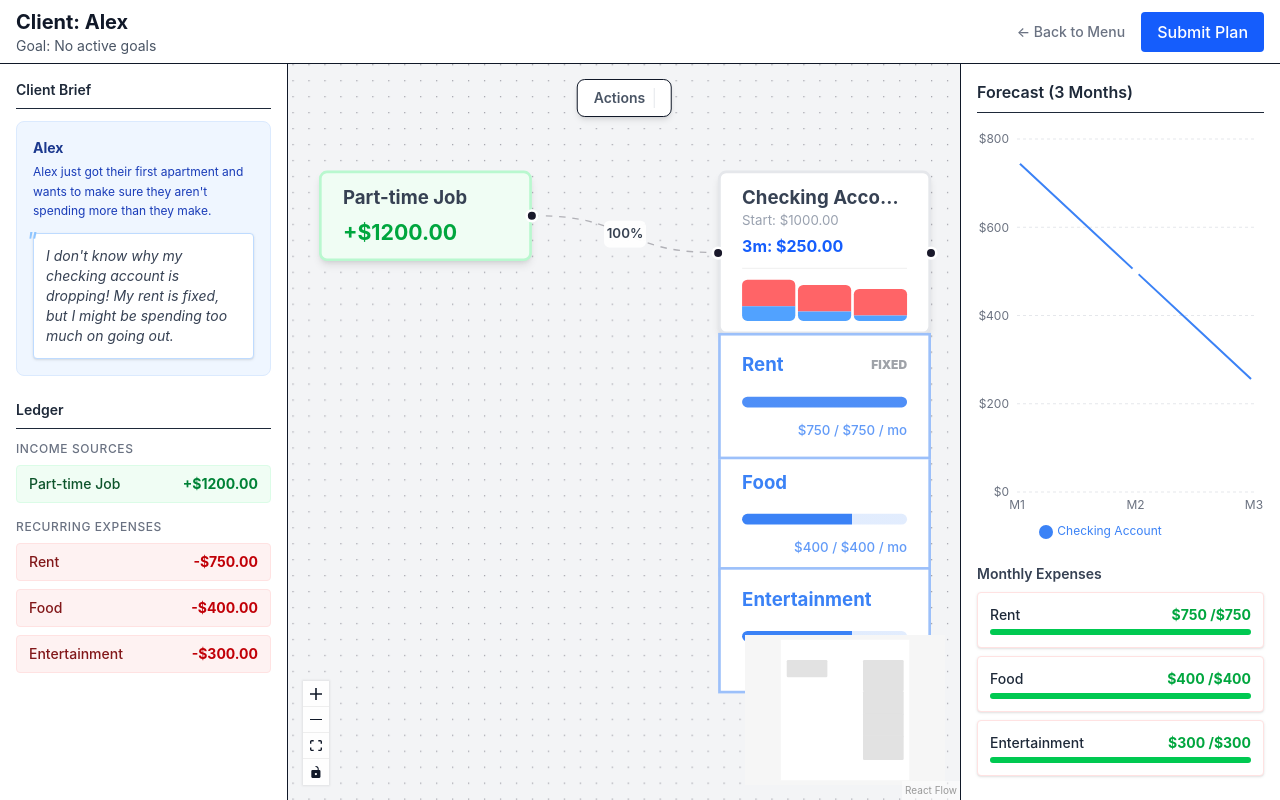
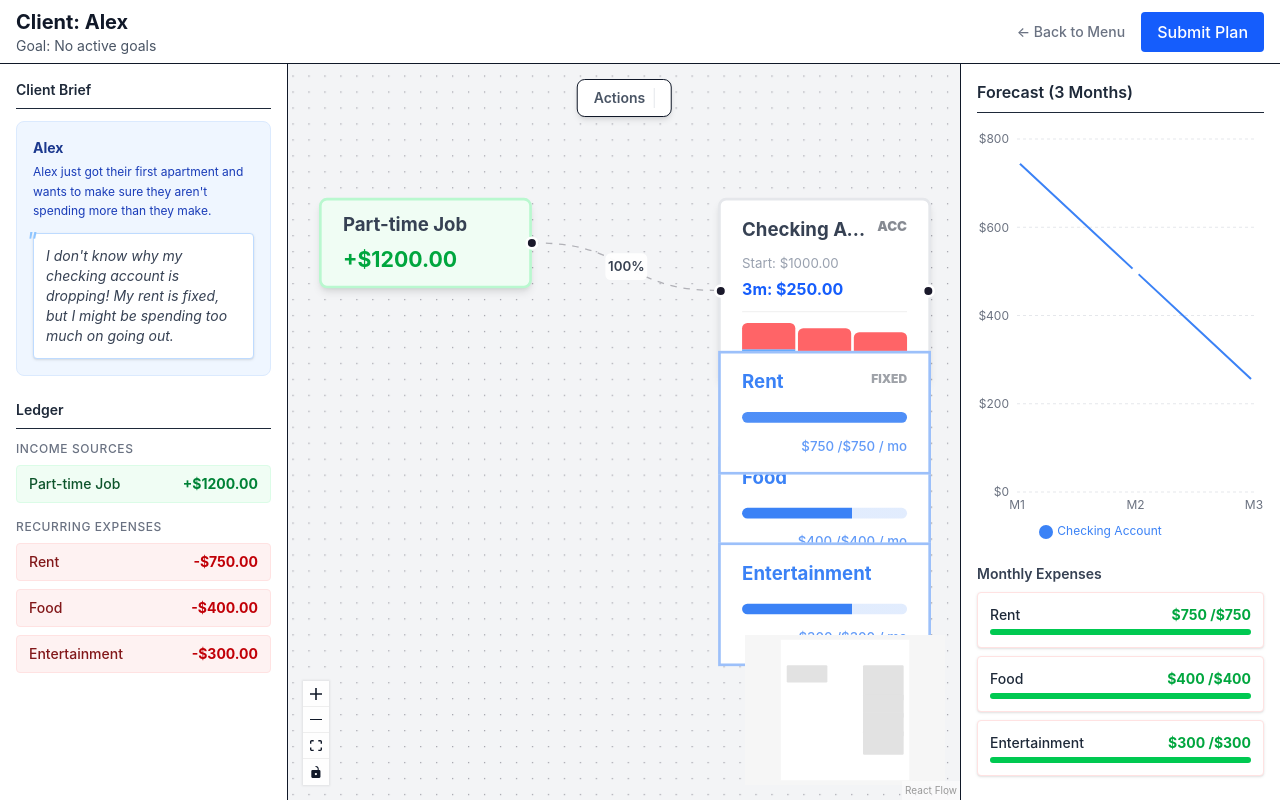
Before and after one commit to BrandonMCoffey/personal-finance-sim, a React (Vite) app: page / in a window 1280 px wide. Both pictures are taken after a click on the element 280 px from the left and 267 px from the top of the page. Built offline with nearby package versions, Linux system fonts and the light colour scheme.

Commit message:
WIP New Node Structure

```diff
--- a/src/components/canvas/CanvasControls.tsx
+++ b/src/components/canvas/CanvasControls.tsx
@@ -3,7 +3,7 @@ import { useFinanceStore } from '../../store/financeStore';
 import type { AccountType } from '../../store/financeStore';
 
 export function CanvasControls() {
-  const { addAccount, addCard, allowedActions, accounts, initialAccountCount } = useFinanceStore();
+  const { addAccount, addCard, allowedActions, accounts, cards, initialAccountCount } = useFinanceStore();
 
   if (!allowedActions) return null;
 
@@ -11,19 +11,14 @@ export function CanvasControls() {
   const canAddMoreAccounts = allowedActions.maxNewAccounts === undefined || addedCount < allowedActions.maxNewAccounts;
 
   const handleAddAccount = (type: AccountType) => {
-    const defaultName = type.charAt(0).toUpperCase() + type.slice(1) + ' Account';
-    const accountName = window.prompt(`Enter a name for the ${type} account:`, defaultName);
-    if (accountName && accountName.trim() !== '') addAccount(accountName.trim(), type);
+    const defaultName = `${type.charAt(0).toUpperCase() + type.slice(1)} ${accounts.length + 1}`;
+    addAccount(defaultName, type);
   };
 
   const handleAddCard = (type: 'debit' | 'credit') => {
-    const defaultName = type === 'credit' ? 'Rewards Credit Card' : 'Bank Debit Card';
-    const cardName = window.prompt(`Enter a name for the ${type} card:`, defaultName);
-    if (cardName && cardName.trim() !== '') {
-      // Default to the first checking/bank account available for the linkedAccountId
-      const defaultLinkedAcc = accounts.find(a => a.type === 'checking' || a.type === 'bank')?.id || accounts[0]?.id || '';
-      addCard(cardName.trim(), type, defaultLinkedAcc);
-    }
+    const defaultName = type === 'credit' ? `Credit Card ${cards.length + 1}` : `Debit Card ${cards.length + 1}`;
+    const defaultLinkedAcc = accounts.find(a => a.type === 'checking' || a.type === 'bank')?.id || accounts[0]?.id || '';
+    addCard(defaultName, type, defaultLinkedAcc);
   };
 
   return (
@@ -31,8 +26,6 @@ export function CanvasControls() {
       <div className="flex items-center px-2 mr-2 border-r border-gray-200">
         <span className="text-sm font-semibold text-gray-600">Actions</span>
       </div>
-
-      {/* Account Buttons */}
       {canAddMoreAccounts && allowedActions.canCreateAccounts && (
         <>
           {allowedActions.allowedAccountTypes.includes('checking') && (
@@ -46,8 +39,6 @@ export function CanvasControls() {
           )}
         </>
       )}
-
-      {/* Card Buttons */}
       {allowedActions.allowedCardTypes?.includes('debit') && (
         <button onClick={() => handleAddCard('debit')} className="px-3 py-1.5 bg-teal-50 text-teal-700 text-sm font-medium rounded border border-teal-200 hover:bg-teal-100">+ Debit Card</button>
       )}
--- a/src/components/canvas/FlowSandbox.tsx
+++ b/src/components/canvas/FlowSandbox.tsx
@@ -86,8 +86,8 @@ function FlowSandboxInner() {
       }
     });
 
-    const accountHeight = forecastMonths > 1 ? 122 : 70;
-    const childHeight = 88;
+    const accountHeight = forecastMonths > 1 ? 115 : 75;
+    const childHeight = 72;
 
     const newNodes: Node[] = [
       ...incomes.map((inc, i) => {
@@ -261,10 +261,14 @@ function FlowSandboxInner() {
     const { source, target } = params;
     const sourceNode = nodes.find(n => n.id === source);
     const targetNode = nodes.find(n => n.id === target);
-
     if (!sourceNode || !targetNode) return;
 
     const isValidTarget = ['account', 'card', 'goal', 'expense'].includes(targetNode.type || '');
+
+    if (sourceNode.type === 'card' && targetNode.type === 'account') {
+      const sourceCard = cards.find(c => c.id === source);
+      if (sourceCard?.type === 'credit') return; // Silently reject, cannot transfer CC to bank
+    }
 
     if (sourceNode.type === 'income' && ['account', 'card', 'expense'].includes(targetNode.type || '')) {
       const targetExpense = expenses.find(e => e.id === target);
@@ -330,7 +334,7 @@ function FlowSandboxInner() {
       const existingRules = transferRules.filter(r => r.destinationId === node.id);
       existingRules.forEach(r => removeTransferRule(r.id));
 
-      const targetAmount = node.type === 'expense' ? expenses.find(e=>e.id===node.id)?.amount : goals.find(g=>g.id===node.id)?.targetAmount;
+      const targetAmount = node.type === 'expense' ? expenses.find(e => e.id === node.id)?.amount : goals.find(g => g.id === node.id)?.targetAmount;
       addTransferRule(targetParentId, node.id, targetAmount ? Math.min(10000, targetAmount) : 100, 'fixed');
     } else {
       if (node.parentId) {
--- a/src/components/canvas/nodes/AccountNode.tsx
+++ b/src/components/canvas/nodes/AccountNode.tsx
@@ -1,51 +1,59 @@
-import { Handle, Position } from '@xyflow/react';
+import { BaseNode } from './BaseNode';
+import { useFinanceStore } from '../../../store/financeStore';
 
 interface AccountNodeProps {
   data: {
+    id: string;
     name: string;
     balance: number;
     forecastBalance: number;
     forecastMonths: number;
     accountType: string;
+    apy?: number;
     history: { month: number; balance: number; in: number; out: number }[];
   };
 }
 
 export function AccountNode({ data }: AccountNodeProps) {
+  const { renameAccount } = useFinanceStore();
   const isCash = data.accountType === 'cash';
   const isNegative = data.forecastBalance < 0 && !isCash;
 
-  let bgStyle = 'bg-white border-gray-200';
-  if (isNegative) bgStyle = 'bg-red-50 border-red-400 z-10';
-  else if (isCash) bgStyle = 'bg-green-50 border-green-200 shadow-[0_0_15px_rgba(34,197,94,0.15)] z-10';
+  let bgColor = 'bg-white';
+  let borderColor = 'border-gray-200';
+  if (isNegative) {
+    bgColor = 'bg-red-50';
+    borderColor = 'border-red-400';
+  } else if (isCash) {
+    bgColor = 'bg-green-50 shadow-[0_0_15px_rgba(34,197,94,0.15)]';
+    borderColor = 'border-green-200';
+  }
 
   const handleColor = isCash ? 'bg-green-500' : 'bg-blue-400';
+  const titleColor = isCash ? 'text-green-800' : 'text-gray-700';
   const maxScale = Math.max(...data.history.map(h => Math.max(0, h.balance) + h.out), 100);
 
+  const headerElement = isNegative ? (
+    <div className="w-4 h-4 bg-red-600 rounded-full flex items-center justify-center text-white text-[11px] font-black shadow-sm cursor-help animate-pulse" title="Overdraft Warning: More money is leaving this account than is available!">!</div>
+  ) : (data.apy ? (
+    <div className="text-[10px] font-bold text-blue-500 cursor-help" title="Annual Percentage Yield">+{data.apy}% APY</div>
+  ) : undefined);
+
   return (
-    <div className={`px-4 py-2 shadow-md rounded-md border-2 w-[160px] ${bgStyle}`}>
-      <Handle type="target" position={Position.Left} className={`w-3 h-3 ${handleColor}`} />
-
-      <div className="flex flex-col">
-        <div className="flex justify-between items-start">
-          <div className={`text-sm font-bold truncate ${isCash ? 'text-green-800' : 'text-gray-700'}`}>
-            {data.name}
-          </div>
-
-          {isNegative && (
-            <div
-              className="w-4 h-4 bg-red-600 rounded-full flex items-center justify-center text-white text-[11px] font-black shrink-0 ml-1 shadow-sm cursor-help animate-pulse"
-              title="Overdraft Warning: More money is leaving this account than is available!"
-            >
-              !
-            </div>
-          )}
-        </div>
-
-        <div className={`text-[10px] ${isCash ? 'text-green-600/80' : 'text-gray-400'}`}>Start: ${data.balance.toFixed(2)}</div>
-        <div className={`text-xs font-bold mt-1 ${isNegative ? 'text-red-600' : isCash ? 'text-green-700' : 'text-blue-600'}`}>
-          {data.forecastMonths}m: ${data.forecastBalance.toFixed(2)}
-        </div>
+    <BaseNode
+      title={data.name}
+      subtitle={isCash ? 'CASH' : 'ACC'}
+      bgColor={bgColor}
+      borderColor={borderColor}
+      titleColor={titleColor}
+      targetHandle={{ color: handleColor }}
+      sourceHandle={{ color: handleColor }}
+      onRename={(newName) => renameAccount(data.id, newName)}
+      headerElement={headerElement}
+    >
+      <div className={`text-[10px] ${isCash ? 'text-green-600/80' : 'text-gray-400'}`}>Start: ${data.balance.toFixed(2)}</div>
+      <div className={`text-xs font-bold mt-1 ${isNegative ? 'text-red-600' : isCash ? 'text-green-700' : 'text-blue-600'}`}>
+        {data.forecastMonths}m: ${data.forecastBalance.toFixed(2)}
       </div>
 
       {data.forecastMonths > 1 && (
@@ -54,7 +62,6 @@ export function AccountNode({ data }: AccountNodeProps) {
             const outHeight = (h.out / maxScale) * 100;
             const balHeight = (Math.max(0, h.balance) / maxScale) * 100;
             const barColor = isCash ? 'bg-green-500' : 'bg-blue-400';
-
             return (
               <div
                 key={h.month}
@@ -69,8 +76,6 @@ export function AccountNode({ data }: AccountNodeProps) {
           })}
         </div>
       )}
-
-      <Handle type="source" position={Position.Right} className={`w-3 h-3 ${handleColor}`} />
-    </div>
+    </BaseNode>
   );
 }
--- /dev/null
+++ b/src/components/canvas/nodes/BaseNode.tsx
@@ -0,0 +1,77 @@
+import { Handle, Position } from '@xyflow/react';
+import { useState } from 'react';
+
+interface BaseNodeProps {
+    title: string;
+    subtitle?: string;
+    bgColor: string;
+    borderColor: string;
+    titleColor: string;
+    isSnapped?: boolean;
+    sourceHandle?: { color: string; position?: Position };
+    targetHandle?: { color: string; position?: Position };
+    children: React.ReactNode;
+    onRename?: (newName: string) => void;
+    headerElement?: React.ReactNode;
+}
+
+export function BaseNode({ title, subtitle, bgColor, borderColor, titleColor, isSnapped, sourceHandle, targetHandle, children, onRename, headerElement }: BaseNodeProps) {
+    const [isEditing, setIsEditing] = useState(false);
+    const [editName, setEditName] = useState(title);
+
+    const handleBlur = () => {
+        setIsEditing(false);
+        if (onRename && editName.trim()) {
+            onRename(editName.trim());
+        } else {
+            setEditName(title);
+        }
+    };
+
+    const handleKeyDown = (e: React.KeyboardEvent) => {
+        if (e.key === 'Enter') handleBlur();
+        if (e.key === 'Escape') {
+            setIsEditing(false);
+            setEditName(title);
+        }
+    };
+
+    const snappedStyle = isSnapped ? 'rounded-t-none shadow-none z-0' : 'rounded-md shadow-md z-10';
+
+    return (
+        <div className={`relative px-4 py-3 border-2 w-[160px] min-h-[70px] flex flex-col ${bgColor} ${borderColor} ${snappedStyle}`}>
+            {targetHandle && !isSnapped && <Handle type="target" position={targetHandle.position || Position.Left} className={`w-3 h-3 ${targetHandle.color}`} />}
+
+            <div className="flex justify-between items-start mb-2">
+                {isEditing && onRename ? (
+                    <input
+                        autoFocus
+                        className="w-full text-sm font-bold text-gray-900 bg-white/80 border border-gray-300 rounded px-1 outline-none"
+                        value={editName}
+                        onChange={e => setEditName(e.target.value)}
+                        onBlur={handleBlur}
+                        onKeyDown={handleKeyDown}
+                    />
+                ) : (
+                    <span
+                        className={`text-sm font-bold truncate ${titleColor} ${onRename ? 'cursor-text hover:opacity-80' : ''}`}
+                        onDoubleClick={() => onRename && setIsEditing(true)}
+                        title={onRename ? "Double click to rename" : ""}
+                    >
+                        {title}
+                    </span>
+                )}
+                <div className="flex flex-col items-end shrink-0 ml-1">
+                    {subtitle && <span className="text-[10px] uppercase font-black opacity-50">{subtitle}</span>}
+                    {headerElement}
+                </div>
+            </div>
+
+            <div className="flex-1 flex flex-col justify-end w-full">
+                {children}
+            </div>
+
+            {sourceHandle && <Handle type="source" position={sourceHandle.position || Position.Right} className={`w-3 h-3 ${sourceHandle.color}`} />}
+        </div>
+    );
+}
--- a/src/components/canvas/nodes/CardNode.tsx
+++ b/src/components/canvas/nodes/CardNode.tsx
@@ -1,4 +1,4 @@
-import { Handle, Position } from '@xyflow/react';
+import { BaseNode } from './BaseNode';
 
 interface CardNodeProps {
   data: {
@@ -14,47 +14,43 @@ interface CardNodeProps {
 export function CardNode({ data }: CardNodeProps) {
   const isCredit = data.type === 'credit';
 
-  // Visual styling to look like a physical credit/debit card
-  const bgGradient = isCredit
-    ? 'bg-gradient-to-br from-indigo-700 to-indigo-900 border-indigo-500'
-    : 'bg-gradient-to-br from-teal-600 to-teal-800 border-teal-400';
+  const bgColor = isCredit ? 'bg-indigo-700' : 'bg-teal-600';
+  const borderColor = isCredit ? 'border-indigo-500' : 'border-teal-400';
+  const handleColor = isCredit ? 'bg-indigo-300' : 'bg-teal-300';
 
-  const snappedStyle = data.isSnapped ? 'rounded-t-none shadow-none z-0' : 'rounded-xl shadow-lg z-10';
+  const headerElement = isCredit ? (
+    <div className="flex gap-1 items-center">
+      <span title="Rewards Associated" className="text-[12px] opacity-90 cursor-help">✨</span>
+      {data.apr !== undefined && <span className="text-[10px] text-indigo-200">{data.apr}% APR</span>}
+    </div>
+  ) : undefined;
 
   return (
-    <div className={`relative px-4 py-3 border-2 w-[160px] text-white ${snappedStyle} ${bgGradient}`}>
-      {isCredit && !data.isSnapped && (
-        <Handle type="target" position={Position.Left} className="w-3 h-3 bg-indigo-300" />
-      )}
-
-      <div className="flex justify-between items-start mb-4">
-        <span className="text-sm font-bold tracking-wider uppercase opacity-90">{data.name}</span>
-        <span className="text-[10px] font-black uppercase opacity-75">{data.type}</span>
-      </div>
-
-      {/* Simulating the card chip */}
-      <div className="w-8 h-6 bg-yellow-400/80 rounded mb-2 border border-yellow-500/50"></div>
-
-      <div className="mt-2">
+    <BaseNode
+      title={data.name}
+      subtitle={data.type}
+      bgColor={bgColor}
+      borderColor={borderColor}
+      titleColor="text-white"
+      isSnapped={data.isSnapped}
+      targetHandle={isCredit && !data.isSnapped ? { color: handleColor } : undefined}
+      sourceHandle={{ color: handleColor }}
+      headerElement={headerElement}
+    >
+      <div className="mt-2 text-white w-full">
         {isCredit ? (
-          <div className="flex justify-between items-end">
+          <div className="flex justify-between items-end w-full">
             <div>
               <div className="text-[10px] opacity-75">Forecasted Debt</div>
               <div className={`text-sm font-bold ${data.forecastBalance > 0 ? 'text-red-300' : 'text-white'}`}>
                 ${data.forecastBalance.toFixed(2)}
               </div>
             </div>
-            {data.apr !== undefined && (
-              <div className="text-[10px] opacity-75">{data.apr}% APR</div>
-            )}
           </div>
         ) : (
-          <div className="text-[10px] opacity-75 italic">Draws directly from<br/>linked account</div>
+          <div className="text-[10px] opacity-75 italic">Draws directly from<br />linked account</div>
         )}
       </div>
-
-      {/* Source handle: for expenses drawing money OUT of this card */}
-      <Handle type="source" position={Position.Right} className={`w-3 h-3 ${isCredit ? 'bg-indigo-300' : 'bg-teal-300'}`} />
-    </div>
+    </BaseNode>
   );
 }
--- a/src/components/canvas/nodes/ExpenseNode.tsx
+++ b/src/components/canvas/nodes/ExpenseNode.tsx
@@ -67,19 +67,18 @@ export function ExpenseNode({ data }: ExpenseNodeProps) {
 
   return (
     <div
-      className={`relative px-4 py-3 border-2 w-[160px] bg-white transition-colors ${snappedStyle}`}
+      className={`relative px-4 py-3 border-2 w-[160px] min-h-[70px] flex flex-col justify-between bg-white transition-colors ${snappedStyle}`}
       style={{ borderColor: `rgba(${currentRgb}, 0.5)` }}
     >
       <style>{`
           .expense-slider::-webkit-slider-thumb { -webkit-appearance: none; appearance: none; width: 0; height: 0; }
           .expense-slider::-moz-range-thumb { width: 0; height: 0; border: 0; }
         `}</style>
-
       {!data.isSnapped && <Handle type="target" position={Position.Left} className="w-3 h-3 bg-red-500" />}
 
-      <div className="flex justify-between items-center mb-1">
+      <div className="flex justify-between items-start mb-1">
         <span
-          className="text-sm font-bold truncate"
+          className="text-sm font-bold truncate leading-tight"
           style={{ color: `rgb(${currentRgb})` }}
         >
           {data.name}
@@ -87,6 +86,7 @@ export function ExpenseNode({ data }: ExpenseNodeProps) {
         {data.isFixed && <span className="text-[9px] uppercase font-black opacity-40 ml-1 shrink-0">Fixed</span>}
       </div>
 
+      <div className="w-full">
         {incomingRule ? (
           <input
             type="range" min="0" max={sliderMax} value={incomingRule.amount}
@@ -98,22 +98,22 @@ export function ExpenseNode({ data }: ExpenseNodeProps) {
             style={{
               background: `linear-gradient(to right, rgb(${currentRgb}) ${fillPercentage}%, rgba(${currentRgb}, 0.15) ${fillPercentage}%)`
             }}
-          className={`nodrag expense-slider w-full h-2 mt-2 rounded-full appearance-none outline-none ${data.isFixed ? 'cursor-not-allowed opacity-90' : 'cursor-pointer'}`}
+            className={`nodrag expense-slider w-full h-2 mt-1 rounded-full appearance-none outline-none ${data.isFixed ? 'cursor-not-allowed opacity-90' : 'cursor-pointer'}`}
           />
         ) : (
-        <div className="w-full bg-red-100 rounded-full h-2 mt-2">
+          <div className="w-full bg-red-100 rounded-full h-2 mt-1">
             <div
               className="h-2 rounded-full transition-all duration-300"
               style={{ width: `${Math.min((data.currentAmount / data.targetAmount) * 100, 100)}%`, backgroundColor: `rgb(${cRed.join(',')})` }}
             ></div>
           </div>
         )}
-
         <div
           className="text-[10px] text-right mt-1 font-medium opacity-80"
           style={{ color: `rgb(${currentRgb})` }}
         >
-        ${data.currentAmount.toFixed(0)} / ${data.targetAmount.toFixed(0)} / mo
+          ${data.currentAmount.toFixed(0)} /${data.targetAmount.toFixed(0)} / mo
+        </div>
       </div>
     </div>
   );
--- a/src/components/canvas/nodes/GoalNode.tsx
+++ b/src/components/canvas/nodes/GoalNode.tsx
@@ -1,4 +1,4 @@
-import { Handle, Position } from '@xyflow/react';
+import { BaseNode } from './BaseNode';
 
 interface GoalNodeProps {
   data: {
@@ -17,34 +17,33 @@ export function GoalNode({ data }: GoalNodeProps) {
   const progress = Math.min((current / data.targetAmount) * 100, 100);
   const isComplete = current >= data.targetAmount;
 
-  const snappedStyle = data.isSnapped ? 'rounded-t-none shadow-none z-0' : 'rounded-md shadow-md z-10';
-  const colorStyle = isComplete ? 'bg-purple-50 border-purple-400' : 'bg-white border-purple-200';
+  const bgColor = isComplete ? 'bg-purple-50' : 'bg-white';
+  const borderColor = isComplete ? 'border-purple-400' : 'border-purple-200';
 
   return (
-    <div className={`relative px-4 py-3 border-2 w-[160px] ${snappedStyle} ${colorStyle}`}>
-
-      {!data.isSnapped && <Handle type="target" position={Position.Left} className="w-3 h-3 bg-purple-500" />}
-
-      <div className="flex justify-between items-center mb-1">
-        <span className="text-sm font-bold text-purple-900">{data.name}</span>
-      </div>
-
+    <BaseNode
+      title={data.name}
+      bgColor={bgColor}
+      borderColor={borderColor}
+      titleColor="text-purple-900"
+      isSnapped={data.isSnapped}
+      targetHandle={!data.isSnapped ? { color: 'bg-purple-500' } : undefined}
+    >
       <div className="w-full bg-purple-100 rounded-full h-2 mt-2">
         <div
           className="bg-purple-500 h-2 rounded-full transition-all duration-500"
           style={{ width: `${progress}%` }}
         ></div>
       </div>
-
       <div className="flex justify-between mt-1">
         <div className="text-[10px] text-purple-600 font-medium">
           Target: ${data.targetAmount.toLocaleString()} {data.targetMonths ? `in ${data.targetMonths}mo` : ''}
         </div>
         <div className="text-[10px] text-purple-600 font-bold text-right">
-          ${current.toFixed(0)} saved
+          ${current.toFixed(0)}
           {data.hitMonth ? ` (M${data.hitMonth}!)` : ''}
         </div>
       </div>
-    </div>
+    </BaseNode>
   );
 }
--- a/src/engines/forecast.ts
+++ b/src/engines/forecast.ts
@@ -133,15 +133,16 @@ export function generateForecast(
     // 4. Process Goals
     accounts.forEach(acc => {
       const attachedRules = transferRules.filter(r => r.sourceId === acc.id && goals.some(g => g.id === r.destinationId));
-
       let availableBalance = Math.max(0, nextBalances[acc.id]);
-
       attachedRules.forEach(rule => {
         const goal = goals.find(g => g.id === rule.destinationId)!;
         const remainingGoal = Math.max(0, goal.targetAmount - goalProgress[goal.id]);
         const allocated = Math.min(availableBalance, remainingGoal);
         goalProgress[goal.id] += allocated;
         availableBalance -= allocated;
+
+        nextBalances[acc.id] -= allocated;
+        monthlyFlows[acc.id].out += allocated;
       });
     });
 
--- a/src/store/financeStore.ts
+++ b/src/store/financeStore.ts
@@ -112,6 +112,7 @@ interface FinanceState {
   loadLevel: (levelData: any) => void;
 
   addAccount: (name: string, type: AccountType) => void;
+  renameAccount: (accountId: string, newName: string) => void;
   removeAccount: (accountId: string) => void;
   addCard: (name: string, type: 'debit' | 'credit', linkedAccountId: string) => void;
   removeCard: (cardId: string) => void;
@@ -196,6 +197,10 @@ export const useFinanceStore = create<FinanceState>()((set) => ({
     accounts: [...state.accounts, {
       id: `acc_${Date.now()}`, name, type, balance: 0, apy: type === 'savings' ? 2.5 : 0
     }]
+  })),
+
+  renameAccount: (accountId, newName) => set((state) => ({
+	accounts: state.accounts.map(a => a.id === accountId ? { ...a, name: newName } : a)
   })),
 
   removeAccount: (accountId) => set((state) => {
```
Also changed, not shown: src/components/canvas/OutputEditorPanel.tsx (+10 -8 lines). Lines whose indentation alone changed are shown as unchanged.
